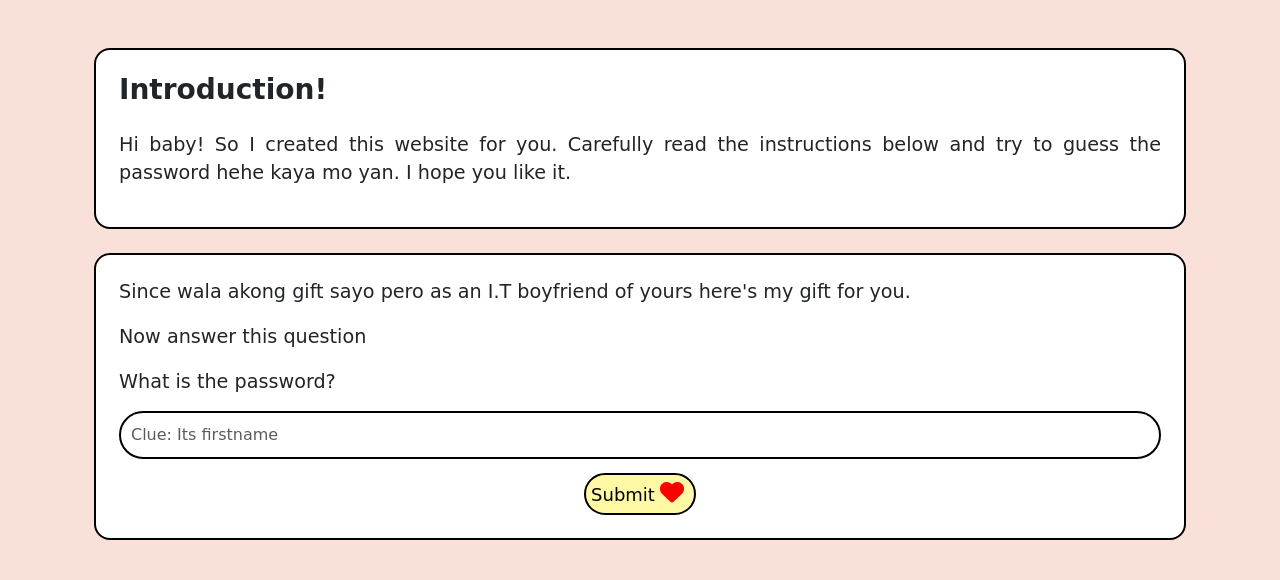
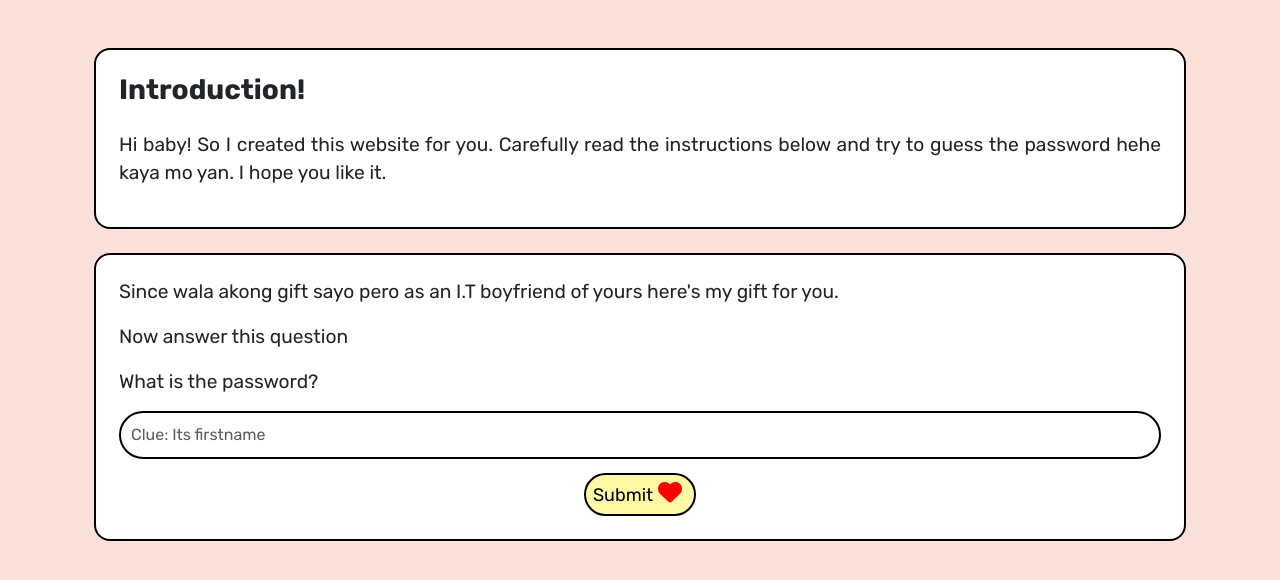
Before and after one commit to Sammyy-kun/For-my-baby, a plain HTML site: page index.html in a window 1280 px wide. Drawn offline with nearby package versions, Linux system fonts and the light colour scheme.

Commit message:
Update test.css

```diff
--- a/test.css
+++ b/test.css
@@ -1,6 +1,7 @@
+@import url('https://fonts.googleapis.com/css2?family=Oswald:wght@200..700&family=Patrick+Hand&family=Poppins:ital,wght@0,100;0,200;0,300;0,400;0,500;0,600;0,700;0,800;0,900;1,100;1,200;1,300;1,400;1,500;1,600;1,700;1,800;1,900&family=Roboto:ital,wght@0,100;0,300;0,400;0,500;0,700;0,900;1,100;1,300;1,400;1,500;1,700;1,900&family=Rubik:ital,wght@0,300..900;1,300..900&display=swap');
 
 * {
-    font-family: 'Patrick Hand', cursive;
+  font-family: "Rubik", serif;
 }
 
 body {
```
